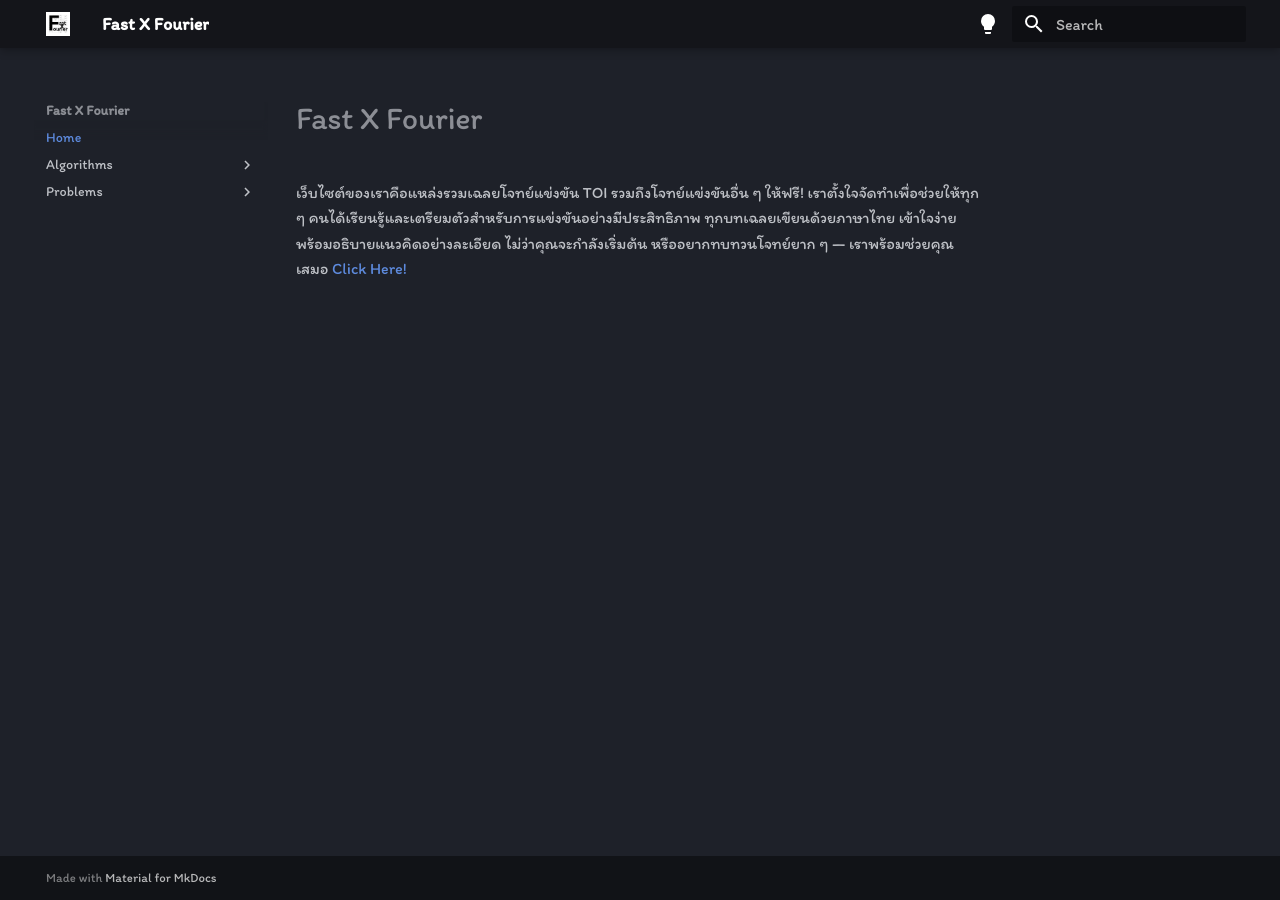
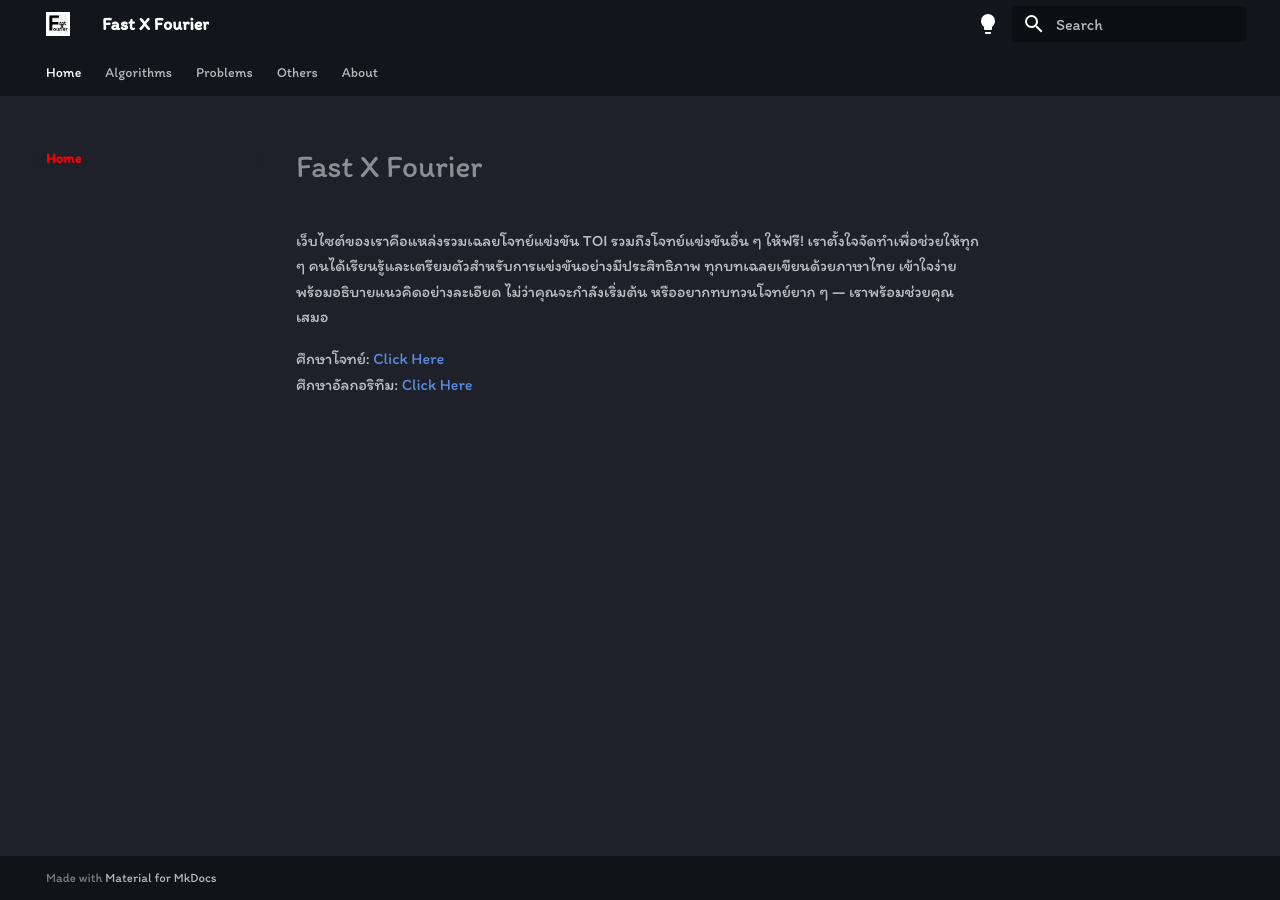
Before and after one commit to pxsit/fastxfourier.github.io, an MkDocs documentation site: the page built from docs/index.md, in a window 1280 px wide. Built offline with MkDocs 1.6.1 and Material for MkDocs 9.7.7, drawn with Linux system fonts in a browser that asks for light colours.

Commit message:
structure

```diff
--- a/docs/index.md
+++ b/docs/index.md
@@ -1,5 +1,6 @@
 # Fast X Fourier
-
 เว็บไซต์ของเราคือแหล่งรวมเฉลยโจทย์แข่งขัน TOI รวมถึงโจทย์แข่งขันอื่น ๆ ให้ฟรี! เราตั้งใจจัดทำเพื่อช่วยให้ทุก ๆ คนได้เรียนรู้และเตรียมตัวสำหรับการแข่งขันอย่างมีประสิทธิภาพ
 ทุกบทเฉลยเขียนด้วยภาษาไทย เข้าใจง่าย พร้อมอธิบายแนวคิดอย่างละเอียด ไม่ว่าคุณจะกำลังเริ่มต้น หรืออยากทบทวนโจทย์ยาก ๆ — เราพร้อมช่วยคุณเสมอ
-[Click Here!](https://fastxfourier.github.io/)
+
+ศึกษาโจทย์: [Click Here](/problems)<br>
+ศึกษาอัลกอริทึม: [Click Here](/algorithms)
--- /dev/null
+++ b/docs/stylesheets/overrides.css
@@ -0,0 +1,8 @@
+.md-nav__link--active {
+    color: #ff0000 !important;
+    font-weight: bold;
+}
+
+.md-sidebar--primary .md-nav__link:hover {
+    color: #ff0000 !important;
+}
--- a/mkdocs.yml
+++ b/mkdocs.yml
@@ -4,15 +4,22 @@ site_url: https://fastxfourier.github.io/
 nav:
   - Home: index.md
   - Algorithms:
+      - Algorithms: algorithms.md
       - Bitmask DP : algorithms/bitmask_dp.md
   - Problems:
+      - Problems: problems/index.md
       - TOI:
           - 21:
               - toi21_duty_free : problems/toi21_duty_free.md
+  - Others:
+      - Others: others/index.md
+  - About:
+      - About: about/index.md
 
 theme:
   name: material
   features:
+    - navigation.tabs
     - content.code.copy
     - content.code.select
   font:
@@ -49,3 +56,6 @@ markdown_extensions:
   - pymdownx.snippets
   - pymdownx.superfences
   - admonition
+
+extra_css:
+  - stylesheets/overrides.css
```
Also changed, not shown: docs/algorithms.md (added, +1 -0 lines), docs/problems/index.md (added, +1 -0 lines), extra.css (added, +11 -0 lines).
